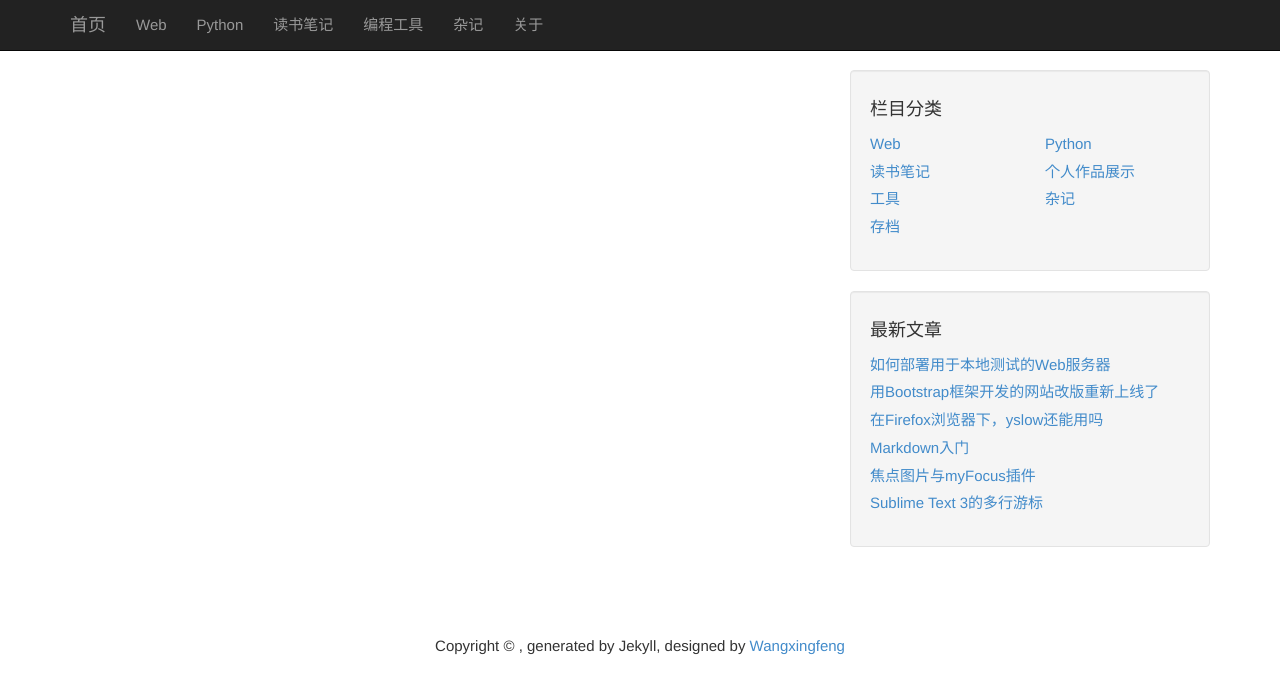
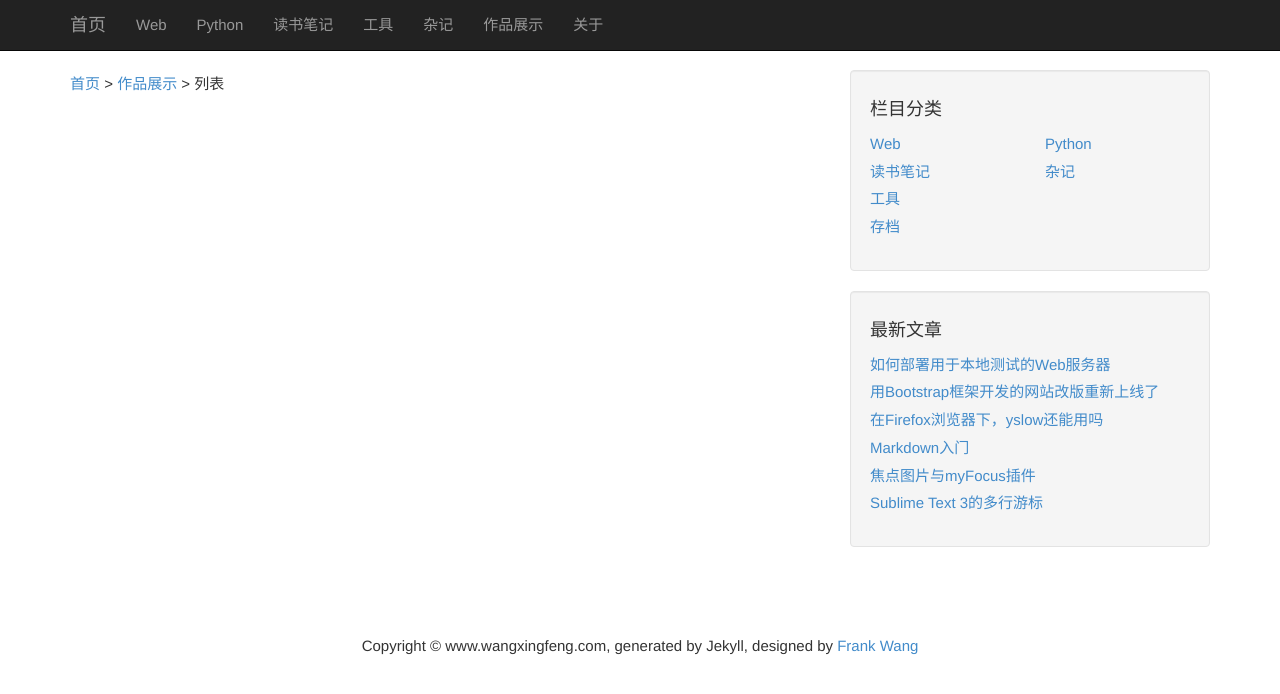
Before and after one commit to frankwang0909/blog_v1.0, a Jekyll site: the page built from posts/portfolio.md, in a window 1280 px wide. Shown: the top 694 px of the page. Built offline with Jekyll 4.4.1, drawn with Linux system fonts in a browser that asks for light colours.

Commit message:
修改标签
新增导航栏内容：作品展示

```diff
--- a/_config.yml
+++ b/_config.yml
@@ -8,8 +8,9 @@
 ["web", "Web","/posts/web.html"],
 ["python", "Python","/posts/python.html"],
 ["reading", "读书笔记","/posts/reading.html"],
-["tools", "编程工具","/posts/tools.html"],
+["tools", "工具","/posts/tools.html"],
 ["other", "杂记","/posts/other.html"],
+["portfolio", "作品展示","frankwong1008.github.io"],
 ["about", "关于","/about.html"],
 ]
 
--- a/_includes/categories.html
+++ b/_includes/categories.html
@@ -31,11 +31,6 @@
                     </a>
                   </li>
                   <li>
-                    <a href="/posts/portfolio.html">
-                      个人作品展示
-                    </a>
-                  </li>
-                  <li>
                     <a href="/posts/other.html">
                       杂记
                     </a>
--- a/_includes/copyright.html
+++ b/_includes/copyright.html
@@ -1,4 +1,4 @@
             <div style="text-align:center;margin-top:15px;">
-				Copyright &copy; {{ http://www.wangxingfeng.com}}, generated by Jekyll, designed by <a href="http://www.wangxingfeng.com">Wangxingfeng</a>
+				Copyright &copy; www.wangxingfeng.com, generated by Jekyll, designed by <a href="http://www.wangxingfeng.com">Frank Wang</a>
 				<br/>
             </div>
--- a/_layouts/category.html
+++ b/_layouts/category.html
@@ -1,5 +1,5 @@
 <!DOCTYPE html>
-<html lang="en">
+<html lang="zh-CN">
   <head>
     <meta charset="utf-8"/>
     <meta http-equiv="X-UA-Compatible" content="IE=edge"/>
```
